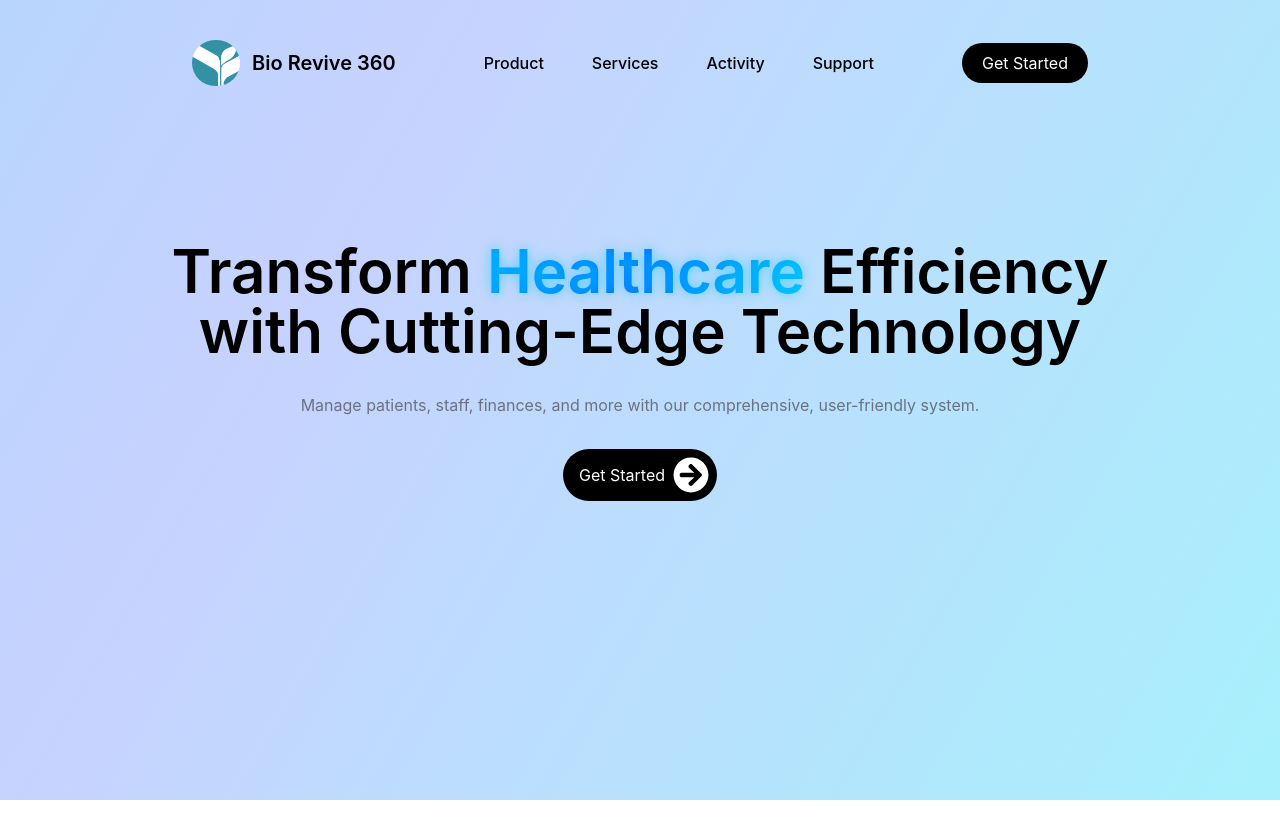
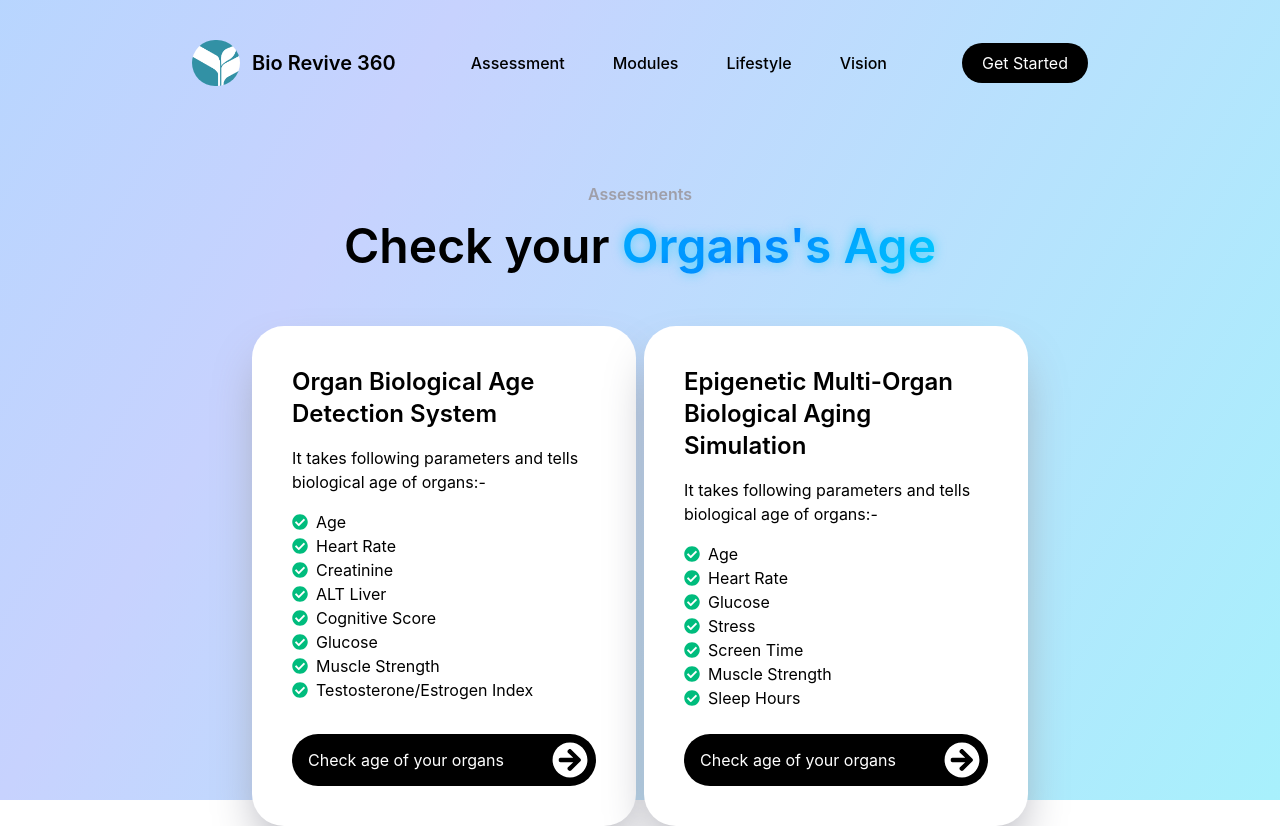
Before and after one commit to ankitsensei/bio-revive-360, a React (Vite) app: page /Assessment in a window 1280 px wide. Before the commit the page ends 800 px from the top, so only its background shows below. Built offline with nearby package versions, Linux system fonts and the light colour scheme.

Commit message:
Created assessment page

```diff
--- a/package.json
+++ b/package.json
@@ -16,6 +16,7 @@
     "react-dom": "^19.2.0",
     "react-hook-form": "^7.71.2",
     "react-icons": "^5.5.0",
+    "react-router": "^7.13.0",
     "react-router-dom": "^7.13.0",
     "recharts": "^3.7.0"
   },
--- /dev/null
+++ b/src/components/AssessmentComp.tsx
@@ -0,0 +1,35 @@
+import { FaCheckCircle, FaArrowCircleRight } from "react-icons/fa";
+
+type AssessmentCompProps = {
+  heading: string;
+  para: string;
+  list: string[];
+
+}
+const AssessmentComp = ({ heading, para, list }: AssessmentCompProps) => {
+  return (
+    <div className="flex flex-col justify-between w-96 h-125 p-10 rounded-4xl bg-white shadow-2xl shadow-zinc-400">
+      <div className="flex flex-col gap-4">
+        <p className="text-2xl font-semibold">{heading}</p>
+        <p>{para}</p>
+        <ul>
+          {
+            list.map((item, index) => (
+              <li
+                className="flex items-center gap-2"
+                key={index}>
+                <FaCheckCircle className="text-emerald-500" />
+                {item}
+              </li>
+            ))
+          }
+        </ul>
+      </div>
+      <button className='flex justify-between items-center gap-2 rounded-full bg-black text-white px-2 py-2'>
+        <p className='ps-2'>Check age of your organs</p><FaArrowCircleRight className='text-4xl' />
+      </button>
+    </div>
+  )
+}
+
+export default AssessmentComp
--- a/src/components/Navbar.tsx
+++ b/src/components/Navbar.tsx
@@ -24,10 +24,10 @@ const Navbar = () => {
 
         {/* Desktop Menu */}
         <ul className="hidden md:flex gap-8 lg:gap-12 font-medium">
-          <li className="cursor-pointer hover:text-gray-500 transition">Product</li>
-          <li className="cursor-pointer hover:text-gray-500 transition">Services</li>
-          <li className="cursor-pointer hover:text-gray-500 transition">Activity</li>
-          <li className="cursor-pointer hover:text-gray-500 transition">Support</li>
+          <li className="cursor-pointer hover:text-gray-500 transition">Assessment</li>
+          <li className="cursor-pointer hover:text-gray-500 transition">Modules</li>
+          <li className="cursor-pointer hover:text-gray-500 transition">Lifestyle</li>
+          <li className="cursor-pointer hover:text-gray-500 transition">Vision</li>
         </ul>
 
         {/* Desktop Button */}
@@ -53,10 +53,10 @@ const Navbar = () => {
       >
 
         <ul className="flex flex-col items-center gap-8 text-2xl font-semibold">
-          <li className="cursor-pointer hover:text-gray-500 transition">Product</li>
-          <li className="cursor-pointer hover:text-gray-500 transition">Services</li>
-          <li className="cursor-pointer hover:text-gray-500 transition">Activity</li>
-          <li className="cursor-pointer hover:text-gray-500 transition">Support</li>
+          <li className="cursor-pointer hover:text-gray-500 transition">Assessment</li>
+          <li className="cursor-pointer hover:text-gray-500 transition">Modules</li>
+          <li className="cursor-pointer hover:text-gray-500 transition">Lifestyle</li>
+          <li className="cursor-pointer hover:text-gray-500 transition">Vision</li>
         </ul>
 
         <button className="mt-6 rounded-full bg-black text-white px-8 py-3 text-lg hover:scale-105 transition">
--- a/src/main.tsx
+++ b/src/main.tsx
@@ -1,13 +1,27 @@
 import React from "react";
 import ReactDOM from "react-dom/client";
-import { BrowserRouter } from "react-router-dom";
+import { BrowserRouter, Routes, Route } from "react-router";
 import App from "./App";
 import "./index.css";
+import OrganBiologicalAge from "./pages/OrganBiologicalAge";
+import OrganBiologicalAge2 from "./pages/OrganBiologicalAge2";
+import Assessment from "./pages/Assessment";
+import Modules from "./pages/Modules";
+import Lifestyle from "./pages/Lifestyle";
+import Vision from "./pages/Vision";
 
 ReactDOM.createRoot(document.getElementById("root")!).render(
   <React.StrictMode>
     <BrowserRouter>
-      <App />
+      <Routes>
+        <Route path="/" element={<App />} />
+        <Route path="Assessment" element={<Assessment />} />
+        <Route path="Modules" element={<Modules />} />
+        <Route path="Lifestyle" element={<Lifestyle />} />
+        <Route path="Vision" element={<Vision />} />
+        <Route path="OrganBiologicalAge" element={<OrganBiologicalAge />} />
+        <Route path="OrganBiologicalAge2" element={<OrganBiologicalAge2 />} />
+      </Routes>
     </BrowserRouter>
   </React.StrictMode>
 );
--- /dev/null
+++ b/src/pages/Assessment.tsx
@@ -0,0 +1,19 @@
+import Navbar from "../components/Navbar"
+import AssessmentComp from "../components/AssessmentComp"
+const Assessment = () => {
+  return (
+    <div className="lg:px-40 lg:pt-10 pt-5 background h-screen">
+      <Navbar />
+      <div className="flex flex-col justify-center items-center gap-4 mt-24">
+        <p className="font-semibold text-zinc-400">Assessments</p>
+        <p className="text-5xl font-semibold">Check your <span className="textBackground">Organs's Age</span></p>
+        <div className="flex gap-2 mt-10">
+          <AssessmentComp heading="Organ Biological Age Detection System" para="It takes following parameters and tells biological age of organs:-" list={["Age", "Heart Rate", "Creatinine", "ALT Liver", "Cognitive Score ", "Glucose", "Muscle Strength", "Testosterone/Estrogen Index"]} />
+          <AssessmentComp heading="Epigenetic Multi-Organ Biological Aging Simulation" para="It takes following parameters and tells biological age of organs:-" list={["Age", "Heart Rate", "Glucose", "Stress", "Screen Time", "Muscle Strength", "Sleep Hours"]} />
+        </div>
+      </div>
+    </div>
+  )
+}
+
+export default Assessment
--- a/src/pages/Hero.tsx
+++ b/src/pages/Hero.tsx
@@ -1,6 +1,5 @@
 import Navbar from '../components/Navbar'
 import { FaArrowCircleRight } from "react-icons/fa";
-
 
 const Hero = () => {
   return (
--- /dev/null
+++ b/src/pages/Lifestyle.tsx
@@ -0,0 +1,8 @@
+
+const Lifestyle = () => {
+  return (
+    <div>Lifestyle</div>
+  )
+}
+
+export default Lifestyle
--- /dev/null
+++ b/src/pages/Modules.tsx
@@ -0,0 +1,8 @@
+
+const Modules = () => {
+  return (
+    <div>Modules</div>
+  )
+}
+
+export default Modules
--- /dev/null
+++ b/src/pages/Vision.tsx
@@ -0,0 +1,8 @@
+
+const Vision = () => {
+  return (
+    <div>Vision</div>
+  )
+}
+
+export default Vision
```
Also changed, not shown: 1 other file (tests, documents, lock files or other folders).
